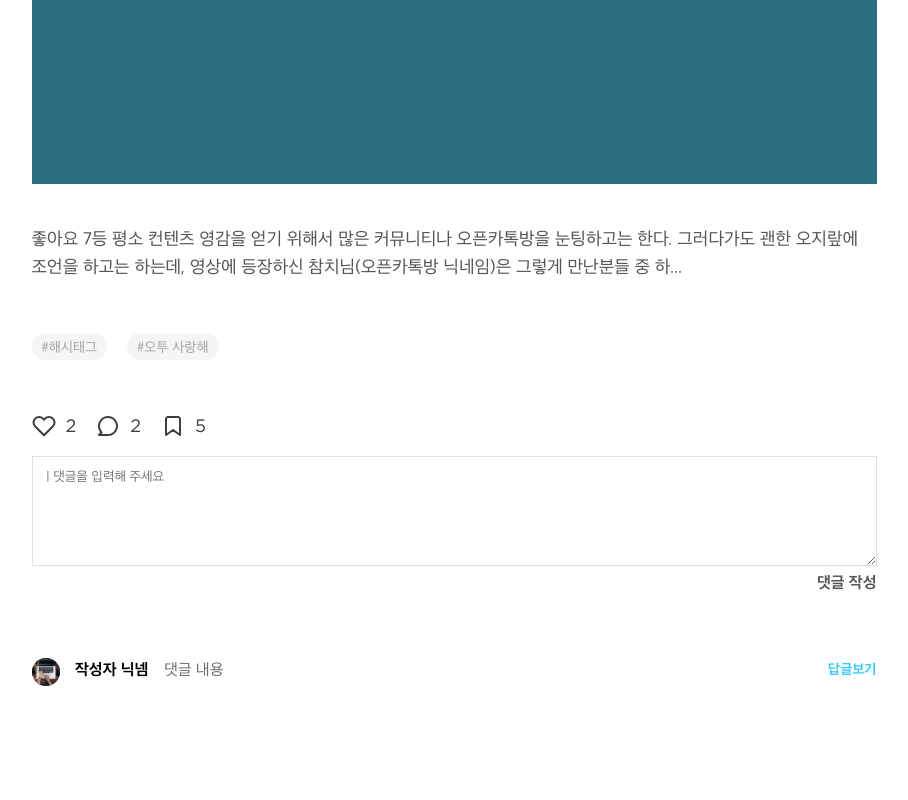
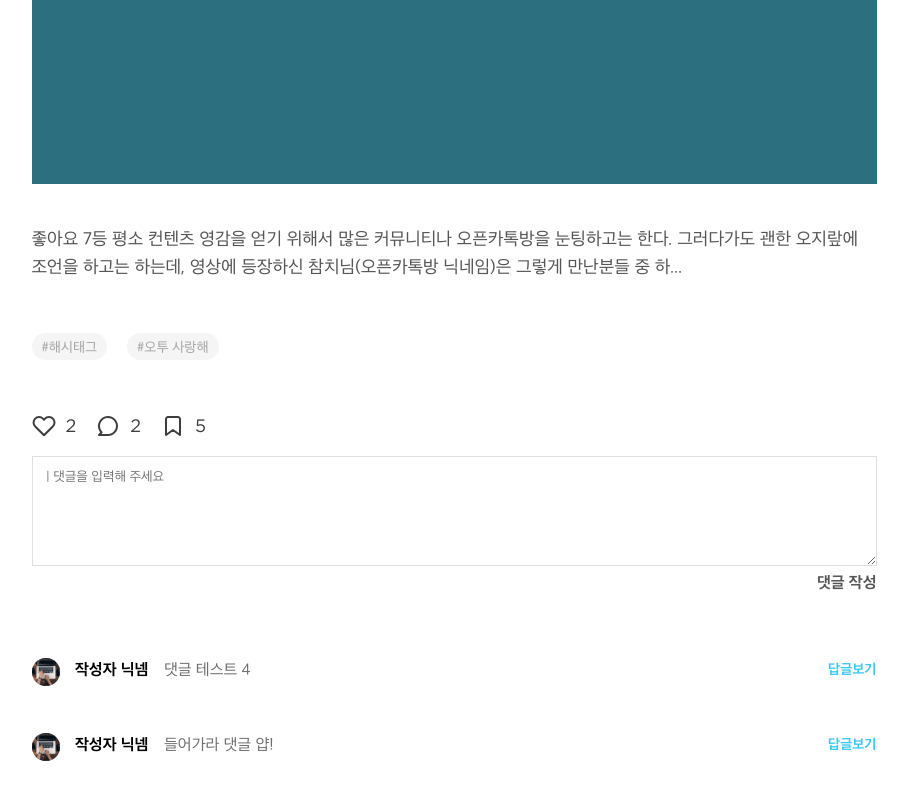
Before and after one commit to Team-O2/Front-end, a React (Create React App) app: page /ShareTogetherDetail/1 in a window 1280 px wide. Shown: the part 608-1408 px from the top of the page, without its empty margins (186-1094 px from the left). Before the commit the page ends 1341 px from the top, so only its background shows below. Built offline with nearby package versions, Linux system fonts and the light colour scheme; a web font is replaced by a local one.

Commit message:
Style: 댓글 코드 수정(타입)

```diff
--- a/src/components/molecules/SingleComment/index.tsx
+++ b/src/components/molecules/SingleComment/index.tsx
@@ -1,16 +1,30 @@
 import React, { useState } from 'react';
 import Styled from 'styled-components';
 import CommentWrite from '../CommentWrite';
+import ReplyComment from '../ReplyComment';
 import Profile from 'assets/images/Profile.svg';
 
 interface IProps {
-  _id?: string;
-  parentId?: string;
-  author: string;
+  childrenComment: {
+    _id: string;
+    userID: {
+      _id: string;
+      nickname: string;
+    };
+    text: string;
+  }[];
+  nickname: string;
   text: string;
 }
-
-function SingleComment({ author, text }: IProps): React.ReactElement {
+interface IReply {
+  _id: string;
+  userID: {
+    _id: string;
+    nickname: string;
+  };
+  text: string;
+}
+function SingleComment({ nickname, childrenComment, text }: IProps): React.ReactElement {
   const [openReply, setOpenReply] = useState(false);
   const [commentValue, setCommentValue] = useState('');
 
@@ -43,7 +57,7 @@ function SingleComment({ author, text }: IProps): React.ReactElement {
     <SSingleComment>
       <div className="comment">
         <img className="comment__profile" src={Profile} alt="" />
-        <div className="comment__writer">{author}</div>
+        <div className="comment__writer">{nickname}</div>
         <div className="comment__text">{text}</div>
         <div className="comment__toggle" onClick={onClickReplyOpen}>
           {openReply ? '접기' : '답글보기'}
@@ -51,13 +65,25 @@ function SingleComment({ author, text }: IProps): React.ReactElement {
       </div>
       <div className="reply">
         {openReply && (
+          <>
             <CommentWrite
+              className="reply__write"
               value={commentValue}
               onChange={handleChange}
               onClick={onSubmit}
               onSubmit={onSubmit}
               isComment={false}
             ></CommentWrite>
+            {childrenComment &&
+              childrenComment.map((data: IReply) => (
+                <ReplyComment
+                  className="reply__comment"
+                  key={data._id}
+                  nickname={data.userID.nickname}
+                  text={data.text}
+                ></ReplyComment>
+              ))}
+          </>
         )}
       </div>
     </SSingleComment>
@@ -94,8 +120,16 @@ const SSingleComment = Styled.div`
   }
   .reply {
     display: flex;
+    flex-direction: column;
+    margin: 16px 0 31px;
+    &__write {
+    display: flex;
     justify-content: flex-end;
-    margin: 16px 0 31px;
     }
+    &__comment {
+      width: 712px;
+    }
+  }
+
 `;
 export default SingleComment;
--- a/src/components/organisms/CommentList/index.tsx
+++ b/src/components/organisms/CommentList/index.tsx
@@ -4,16 +4,34 @@ import CommentWrite from 'components/molecules/CommentWrite';
 import SingleComment from 'components/molecules/SingleComment';
 
 interface IData {
-  _id?: string;
-  parentId?: string;
-  author: string;
+  childrenComment: {
+    _id: string;
+    userID: {
+      _id: string;
+      nickname: string;
+    };
+    text: string;
+  }[];
+  _id: string;
+  userID: {
+    _id: string;
+    nickname: string;
+  };
+  text: string;
+}
+interface INewComment {
+  _id: string;
+  userID: {
+    _id: string;
+    nickname: string;
+  };
   text: string;
 }
 
 interface IProps {
   commentList: Array<IData> | undefined;
   concertId: string | undefined;
-  reLoad: (newComment: IData) => void;
+  reLoad: (newComment: INewComment) => void;
 }
 
 function CommentList({ commentList, concertId, reLoad }: IProps): React.ReactElement {
@@ -45,7 +63,10 @@ function CommentList({ commentList, concertId, reLoad }: IProps): React.ReactEle
     const nextId = String(commentListLength && commentListLength + 1);
     const variables = {
       _id: nextId,
-      author: '깡또아뚜아',
+      userID: {
+        _id: '1',
+        nickname: '깡또아 뚜아',
+      },
       text: commentValue,
     };
     reLoad(variables);
@@ -62,17 +83,14 @@ function CommentList({ commentList, concertId, reLoad }: IProps): React.ReactEle
         onSubmit={onSubmit}
       ></CommentWrite>
       {commentList &&
-        commentList.map(
-          (data: IData) =>
-            !data.parentId && (
-              <SingleComment
-                key={data._id}
-                parentId={data?.parentId}
-                author={data.author}
-                text={data.text}
-              ></SingleComment>
-            ),
-        )}
+        commentList.map((data: IData) => (
+          <SingleComment
+            key={data._id}
+            nickname={data.userID.nickname}
+            childrenComment={data.childrenComment}
+            text={data.text}
+          ></SingleComment>
+        ))}
     </SCommentList>
   );
 }
--- a/src/pages/ShareTogetherDetail/index.tsx
+++ b/src/pages/ShareTogetherDetail/index.tsx
@@ -75,15 +75,31 @@ const mockData = [
     like: 2,
     comments: [
       {
+        childrenComment: [],
         _id: '1',
-        author: '작성자 닉넴',
-        text: '댓글 내용',
+        userID: {
+          _id: '1',
+          nickname: '작성자 닉넴',
+        },
+        text: '댓글 테스트 4',
       },
       {
+        childrenComment: [
+          {
+            _id: '11',
+            userID: {
+              _id: '1',
+              nickname: '작성자 닉넴',
+            },
+            text: '들어가라 답글 얍!',
+          },
+        ],
         _id: '2',
-        parentId: '1',
-        author: '작성자 닉넴',
-        text: '댓글 내용',
+        userID: {
+          _id: '1',
+          nickname: '작성자 닉넴',
+        },
+        text: '들어가라 댓글 얍!',
       },
     ],
     hashtag: ['#해시태그', '#오투 사랑해'],
@@ -100,15 +116,31 @@ const mockData = [
     like: 3,
     comments: [
       {
+        childrenComment: [],
         _id: '1',
-        author: '작성자 닉넴',
-        text: '댓글 내용',
+        userID: {
+          _id: '1',
+          nickname: '작성자 닉넴',
+        },
+        text: '댓글 테스트 4',
       },
       {
+        childrenComment: [
+          {
+            _id: '11',
+            userID: {
+              _id: '1',
+              nickname: '작성자 닉넴',
+            },
+            text: '들어가라 답글 얍!',
+          },
+        ],
         _id: '2',
-        parentId: '1',
-        author: '작성자 닉넴',
-        text: '댓글 내용',
+        userID: {
+          _id: '1',
+          nickname: '작성자 닉넴',
+        },
+        text: '들어가라 댓글 얍!',
       },
     ],
     hashtag: ['#해시태그', '#오투 사랑해'],
@@ -125,15 +157,31 @@ const mockData = [
     like: 1,
     comments: [
       {
+        childrenComment: [],
         _id: '1',
-        author: '작성자 닉넴',
-        text: '댓글 내용',
+        userID: {
+          _id: '1',
+          nickname: '작성자 닉넴',
+        },
+        text: '댓글 테스트 4',
       },
       {
+        childrenComment: [
+          {
+            _id: '11',
+            userID: {
+              _id: '1',
+              nickname: '작성자 닉넴',
+            },
+            text: '들어가라 답글 얍!',
+          },
+        ],
         _id: '2',
-        parentId: '1',
-        author: '작성자 닉넴',
-        text: '댓글 내용',
+        userID: {
+          _id: '1',
+          nickname: '작성자 닉넴',
+        },
+        text: '들어가라 댓글 얍!',
       },
     ],
     hashtag: ['#해시태그', '#오투 사랑해'],
@@ -150,15 +198,31 @@ const mockData = [
     like: 5,
     comments: [
       {
+        childrenComment: [],
         _id: '1',
-        author: '작성자 닉넴',
-        text: '댓글 내용',
+        userID: {
+          _id: '1',
+          nickname: '작성자 닉넴',
+        },
+        text: '댓글 테스트 4',
       },
       {
+        childrenComment: [
+          {
+            _id: '11',
+            userID: {
+              _id: '1',
+              nickname: '작성자 닉넴',
+            },
+            text: '들어가라 답글 얍!',
+          },
+        ],
         _id: '2',
-        parentId: '1',
-        author: '작성자 닉넴',
-        text: '댓글 내용',
+        userID: {
+          _id: '1',
+          nickname: '작성자 닉넴',
+        },
+        text: '들어가라 댓글 얍!',
       },
     ],
     hashtag: ['#해시태그', '#오투 사랑해'],
@@ -175,15 +239,31 @@ const mockData = [
     like: 4,
     comments: [
       {
+        childrenComment: [],
         _id: '1',
-        author: '작성자 닉넴',
-        text: '댓글 내용',
+        userID: {
+          _id: '1',
+          nickname: '작성자 닉넴',
+        },
+        text: '댓글 테스트 4',
       },
       {
+        childrenComment: [
+          {
+            _id: '11',
+            userID: {
+              _id: '1',
+              nickname: '작성자 닉넴',
+            },
+            text: '들어가라 답글 얍!',
+          },
+        ],
         _id: '2',
-        parentId: '1',
-        author: '작성자 닉넴',
-        text: '댓글 내용',
+        userID: {
+          _id: '1',
+          nickname: '작성자 닉넴',
+        },
+        text: '들어가라 댓글 얍!',
       },
     ],
     hashtag: ['#해시태그', '#오투 사랑해'],
@@ -200,15 +280,31 @@ const mockData = [
     like: 9,
     comments: [
       {
+        childrenComment: [],
         _id: '1',
-        author: '작성자 닉넴',
-        text: '댓글 내용',
+        userID: {
+          _id: '1',
+          nickname: '작성자 닉넴',
+        },
+        text: '댓글 테스트 4',
       },
       {
+        childrenComment: [
+          {
+            _id: '11',
+            userID: {
+              _id: '1',
+              nickname: '작성자 닉넴',
+            },
+            text: '들어가라 답글 얍!',
+          },
+        ],
         _id: '2',
-        parentId: '1',
-        author: '작성자 닉넴',
-        text: '댓글 내용',
+        userID: {
+          _id: '1',
+          nickname: '작성자 닉넴',
+        },
+        text: '들어가라 댓글 얍!',
       },
     ],
     hashtag: ['#해시태그', '#오투 사랑해'],
@@ -225,15 +321,31 @@ const mockData = [
     like: 8,
     comments: [
       {
+        childrenComment: [],
         _id: '1',
-        author: '작성자 닉넴',
-        text: '댓글 내용',
+        userID: {
+          _id: '1',
+          nickname: '작성자 닉넴',
+        },
+        text: '댓글 테스트 4',
       },
       {
+        childrenComment: [
+          {
+            _id: '11',
+            userID: {
+              _id: '1',
+              nickname: '작성자 닉넴',
+            },
+            text: '들어가라 답글 얍!',
+          },
+        ],
         _id: '2',
-        parentId: '1',
-        author: '작성자 닉넴',
-        text: '댓글 내용',
+        userID: {
+          _id: '1',
+          nickname: '작성자 닉넴',
+        },
+        text: '들어가라 댓글 얍!',
       },
     ],
     hashtag: ['#해시태그', '#오투 사랑해'],
@@ -250,31 +362,48 @@ const mockData = [
     like: 7,
     comments: [
       {
+        childrenComment: [
+          {
+            _id: '11',
+            userID: {
+              _id: '3',
+              nickname: '콩나물콩콩',
+            },
+            text: '저 지금 콩나물 먹어야 되니까 말 걸지 마세요 코코~!',
+          },
+          {
+            _id: '12',
+            userID: {
+              _id: '4',
+              nickname: '작성자닉넴',
+            },
+            text: '콩나물 마싯냑',
+          },
+        ],
         _id: '1',
-        author: '깡또아뚜아',
+        userID: {
+          _id: '1',
+          nickname: '깡또아뚜아',
+        },
         text: '와 엘모님 어쩜 그렇게 글을 잘 쓰시는거죠? 잘 읽었습니다. 특히 배울 점이 진짜 대박많아요... 그런데 오늘 날씨가 너무 덥네요. 저는 카페에 가서 엘모님 본받아서 써야겠어요.',
       },
       {
+        childrenComment: [],
         _id: '2',
-        author: '어노잉뚜빈',
-        text: '와 엘모님 어쩜 그렇게 글을 잘 쓰시는거죠? 잘 읽었습니다. 특히 배울 점이 진짜 대박많아요... 그런데 오늘 날씨가 너무 덥네요. 저는 카페에 가서 엘모님 본받아서 써야겠어요.',
+        userID: {
+          _id: '2',
+          nickname: '어노잉뚜빈',
+        },
+        text: '헐 엘모님 어쩜 그렇게 글을 잘 쓰시는거죠? 잘 읽었습니다. 특히 배울 점이 진짜 대박많아요... 그런데 오늘 날씨가 너무 덥네요. 저는 카페에 가서 엘모님 본받아서 써야겠어요.',
       },
       {
+        childrenComment: [],
         _id: '3',
-        author: '어노잉뚜빈',
+        userID: {
+          _id: '2',
+          nickname: '어노잉뚜빈',
+        },
         text: '와 엘모님 어쩜 그렇게 글을 잘 쓰시는거죠? 잘 읽었습니다. 특히 배울 점이 진짜 대박많아요... 그런데 오늘 날씨가 너무 덥네요. 저는 카페에 가서 엘모님 본받아서 써야겠어요.',
-      },
-      {
-        _id: '4',
-        parentId: '1',
-        author: '콩나물콩콩',
-        text: '저 지금 콩나물 먹어야 되니까 말 걸지 마세요 코코~!',
-      },
-      {
-        _id: '5',
-        parentId: '1',
-        author: '작성자 닉넴',
-        text: '콩나물 마싯냑',
       },
     ],
     hashtag: [
```
Also changed, not shown: src/components/molecules/ReplyComment/index.tsx (+13 -10 lines). Lines whose indentation alone changed are shown as unchanged.
